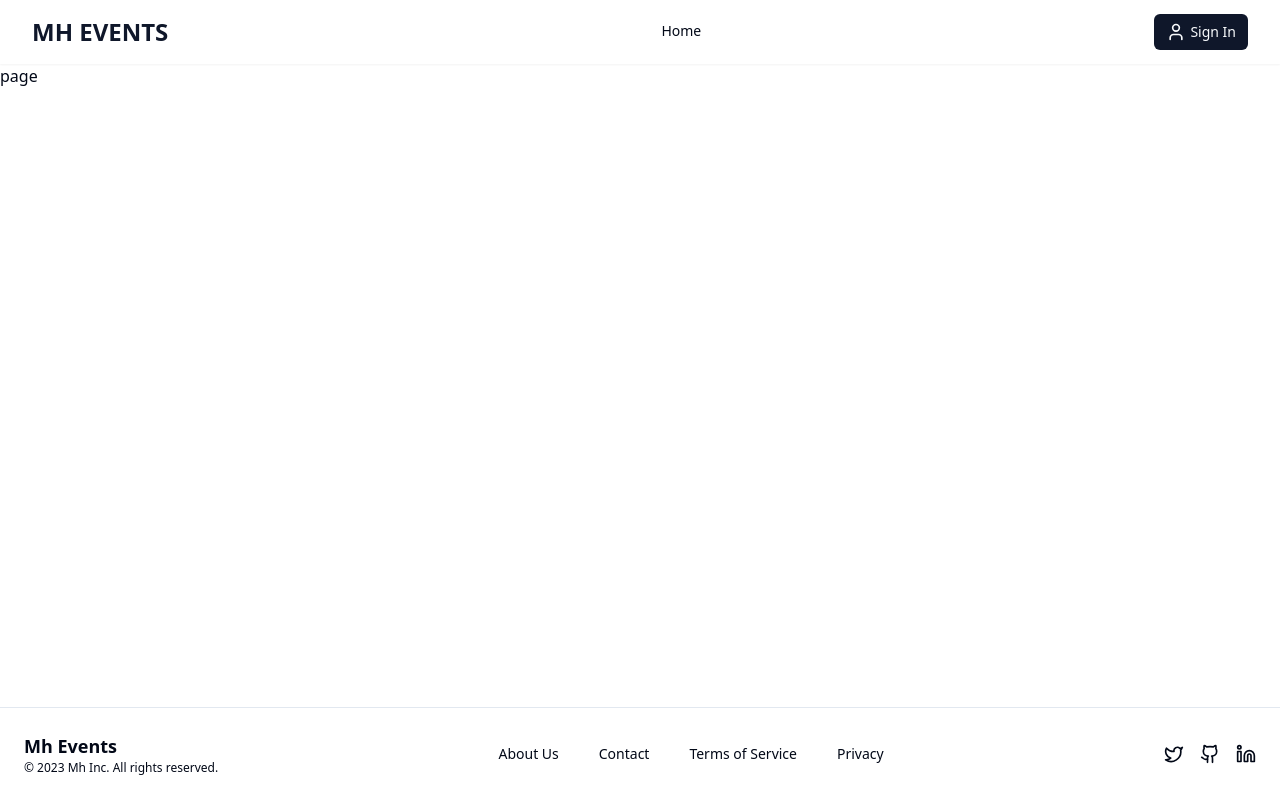
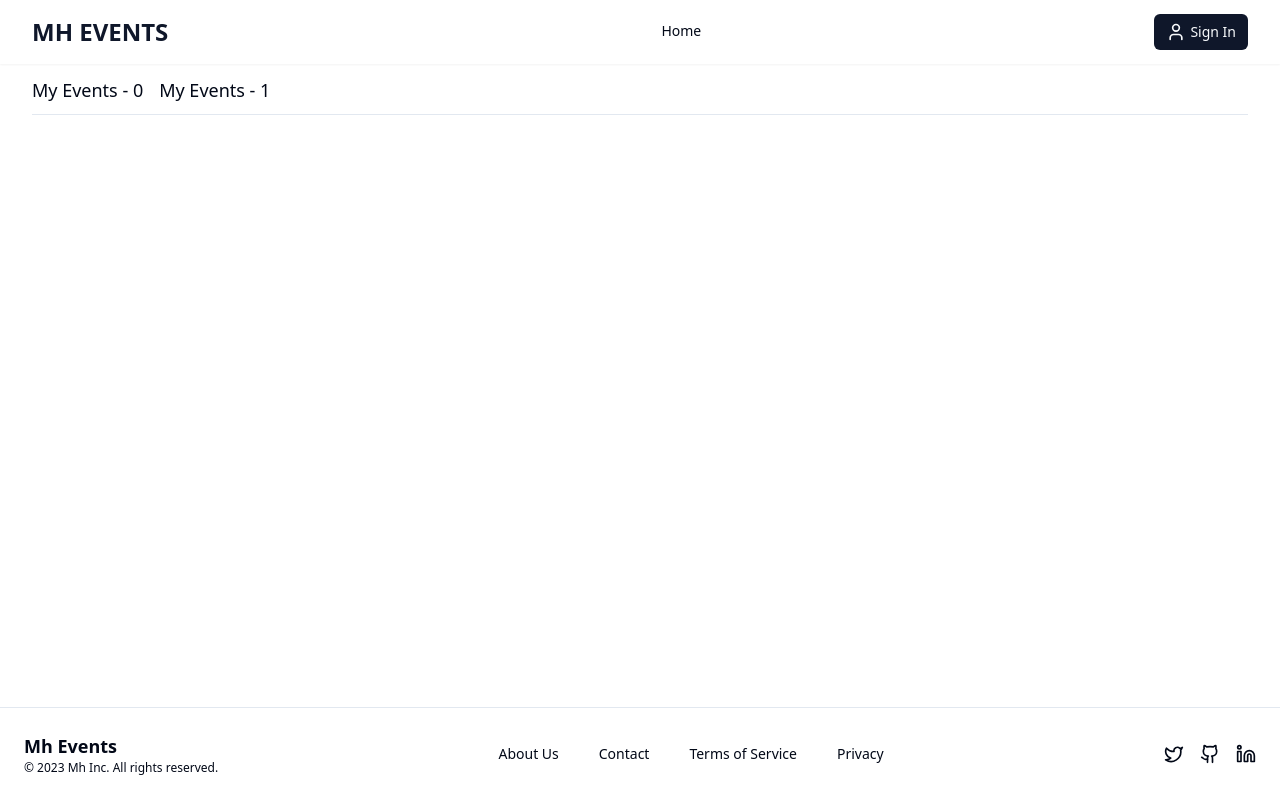
Before and after one commit to mhmitas/mh-events, a Next.js app: page /dashboard in a window 1280 px wide. Built offline with nearby package versions, Linux system fonts and the light colour scheme; no server answers.

Commit message:
review some code

```diff
--- a/src/app/(root)/dashboard/page.jsx
+++ b/src/app/(root)/dashboard/page.jsx
@@ -1,8 +1,13 @@
+import DashboardTabs from '@/components/specific/dashboard/DashboardTabs'
 import React from 'react'
 
 const page = () => {
+
     return (
-        <div>page</div>
+        <main className='my-container'>
+            <DashboardTabs />
+
+        </main>
     )
 }
 
--- a/src/app/(root)/events/[id]/details/page.jsx
+++ b/src/app/(root)/events/[id]/details/page.jsx
@@ -47,7 +47,11 @@ const EventDetails = async ({ params: { id } }) => {
                             <p className='space-x-2 font-semibold sm:text-lg'>{organizer?.name}</p>
                         </div>
                         <div>
-                            <Button variant="secondary" className="rounded-full">Buy Ticket</Button>
+                            {new Date(endDateTime) < new Date()
+                                ? <p className='text-destructive'>Sorry! the event has been closed</p>
+                                : <Button variant="secondary" className="rounded-full">{isFree ? "Get Ticket" : "Buy Ticket"}</Button>
+                            }
+
                         </div>
                     </div>
                     <div className='space-y-2'>
--- a/src/app/(root)/events/[id]/update/page.jsx
+++ b/src/app/(root)/events/[id]/update/page.jsx
@@ -18,7 +18,7 @@ const UpdateEvent = async ({ params: { id } }) => {
 
     return (
         <main className='bg-muted dark:bg-background/50 pb-16 pt-8'><section className='my-container'>
-            <h1 className='title-1 mb-6'>Update Event</h1>
+            <h1 className='title-1 mb-6 text-center'>Update Event</h1>
             <EventForm formType="Update" userId={session?.user?.id} event={event} eventId={event?._id} />
         </section></main>
     )
--- a/src/app/(root)/events/create/page.jsx
+++ b/src/app/(root)/events/create/page.jsx
@@ -13,7 +13,7 @@ const page = async () => {
 
     return (
         <main className='bg-muted dark:bg-background/50 pb-16 pt-8'><section className='my-container'>
-            <h1 className='title-1 mb-6'>Create Event</h1>
+            <h1 className='title-1 mb-6 text-center'>Create Event</h1>
             <EventForm formType="Create" userId={session?.user?.id} />
         </section></main>
     )
--- a/src/components/cards/EventCard.jsx
+++ b/src/components/cards/EventCard.jsx
@@ -29,7 +29,7 @@ const EventCard = async ({ event }) => {
                     </figure>
                     <div className="p-4 space-y-3 flex-1">
                         <div className='flex flex-wrap gap-2'>
-                            <span className="event-card-badge bg-green-100 text-green-600 rounded-full">
+                            <span className="event-card-badge bg-green-600/20 text-green-600 rounded-full">
                                 {isFree ? "FREE" : "$" + price}
                             </span>
                             <span className="event-card-badge bg-muted rounded-full">
@@ -39,7 +39,7 @@ const EventCard = async ({ event }) => {
                         <h3 className='font-medium text-foreground/80 text flex gap-1 items-center'><CalendarClockIcon className='size-4 text-rose-500' />{formattedStartDateTime}</h3>
                         <h3 className="text-lg font-medium leading-6 line-clamp-2">{title}</h3>
                     </div>
-                    <h1 className='font-semibold text-foreground/80 line-clamp-1 p-4 pt-0'>{organizer?.name}</h1>
+                    <h1 className='font-semibold text-foreground/80 line-clamp-1 p-4 pt-0'>By : {organizer?.name}</h1>
                 </div>
             </Link>
             {session?.user?.id === organizer?._id &&
--- a/src/components/modals/EventDeleteConfirmation.jsx
+++ b/src/components/modals/EventDeleteConfirmation.jsx
@@ -19,7 +19,7 @@ const EventDeleteConfirmation = ({ eventId }) => {
       <AlertDialogTrigger asChild>
         <Button variant="ghost" size="icon" className="size-7"><Trash className='size-5 text-red-500' /></Button>
       </AlertDialogTrigger>
-      <AlertDialogContent>
+      <AlertDialogContent className="rounded-lg w-[95%] max-w-md">
         <AlertDialogHeader>
           <AlertDialogTitle>Are you absolutely sure?</AlertDialogTitle>
           <AlertDialogDescription>
--- /dev/null
+++ b/src/components/specific/dashboard/DashboardTabs.jsx
@@ -0,0 +1,44 @@
+"use client"
+
+import React from 'react'
+import { usePathname, useRouter, useSearchParams } from 'next/navigation'
+
+const DashboardTabs = () => {
+  const pathname = usePathname()
+  const router = useRouter()
+  const searchParams = useSearchParams()
+  const currentTab = () => searchParams.get('tab');
+
+  return (
+    <>
+      <div className='flex items-center gap-4 text-base sm:text-lg font-medium border-b overflow-x-auto mb-4 mt-1'>
+        {[
+          { name: "my_events" },
+          { name: "my_tickets" },
+        ].map((tab, i) => <button
+          onClick={() => router.push(`${pathname}?tab=${tab.name}`)}
+          className={`border-b-2 active:bg-muted ${currentTab() === tab.name ? "border-blue-500" : "border-transparent"} min-w-max py-2`}
+          key={i}
+        >My Events - {i}</button>)}
+      </div>
+      {
+        currentTab() === "my_tickets" && <section>
+          <h1 className='title-1 mb-4 mt-6'>My Tickets</h1>
+          <div>
+
+          </div>
+        </section>
+      }
+      {
+        currentTab() === "my_events" && <section>
+          <h1 className='title-1 mb-4 mt-6'>My Events</h1>
+          <div>
+
+          </div>
+        </section>
+      }
+    </>
+  )
+}
+
+export default DashboardTabs
--- a/src/components/specific/navigation/NavbarLinks.jsx
+++ b/src/components/specific/navigation/NavbarLinks.jsx
@@ -13,7 +13,7 @@ export const NavbarLinks = ({ session, navbarType }) => {
             <>
                 <LinkComponent name={"Home"} href={"/"} pathname={pathname} />
                 {session && <LinkComponent name={"Create Event"} href={"/events/create"} pathname={pathname} />}
-                {session && <LinkComponent name={"My Profile"} href={"/dashboard"} pathname={pathname} />}
+                {session && <LinkComponent name={"Dashboard"} href={"/dashboard"} pathname={pathname} />}
             </>
         )
     }
@@ -21,7 +21,7 @@ export const NavbarLinks = ({ session, navbarType }) => {
         return <>
             <DropdownMenuItemComponent name={"Home"} href={"/"} pathname={pathname} />
             {session && <DropdownMenuItemComponent name={"Create Event"} href={"/events/create"} pathname={pathname} />}
-            {session && <DropdownMenuItemComponent name={"My Profile"} href={"/dashboard"} pathname={pathname} />}
+            {session && <DropdownMenuItemComponent name={"Dashboard"} href={"/dashboard?tab=my_events"} pathname={pathname} />}
         </>
     }
     return <>
```
Also changed, not shown: src/components/forms/event-form/EventForm.jsx (+15 -3 lines).
